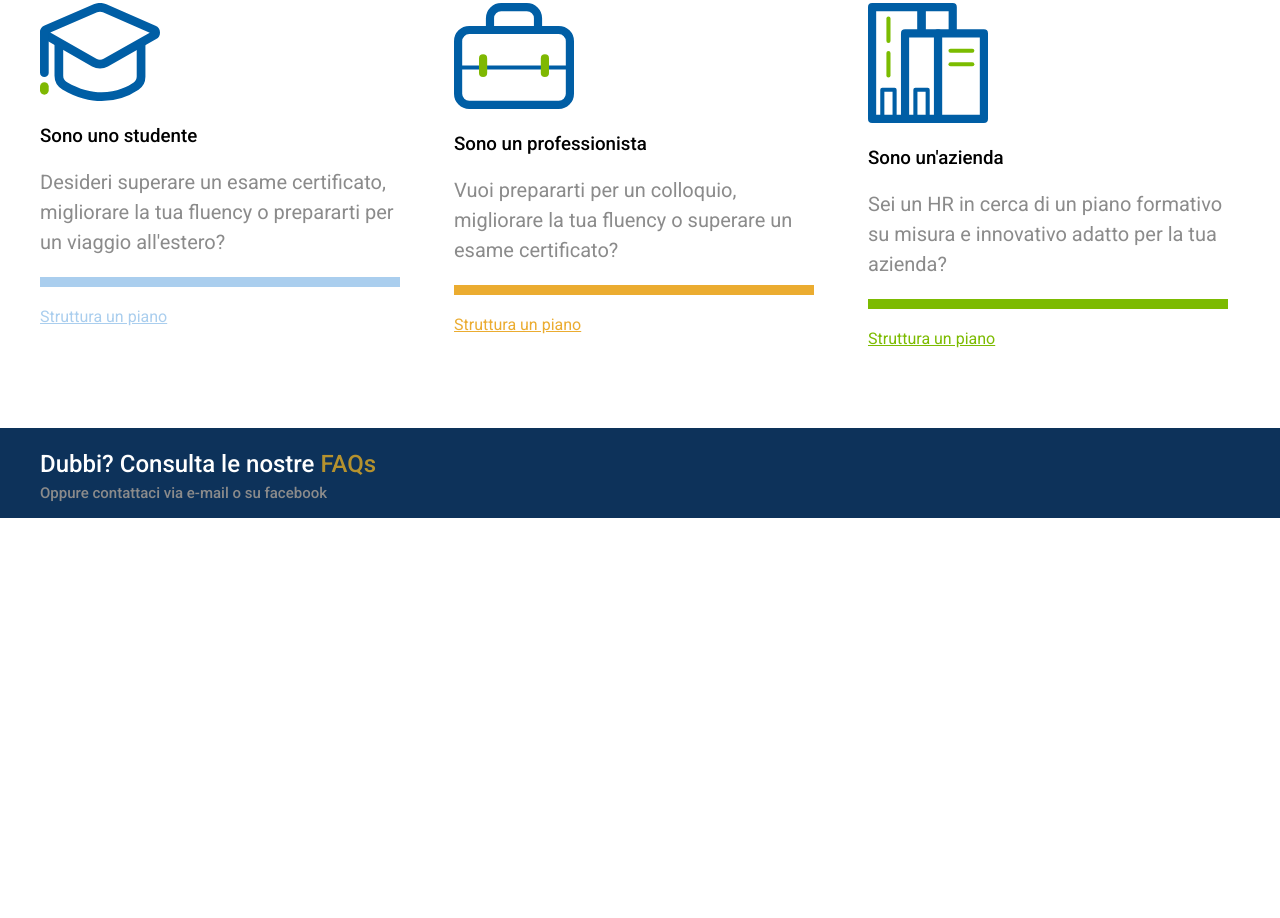
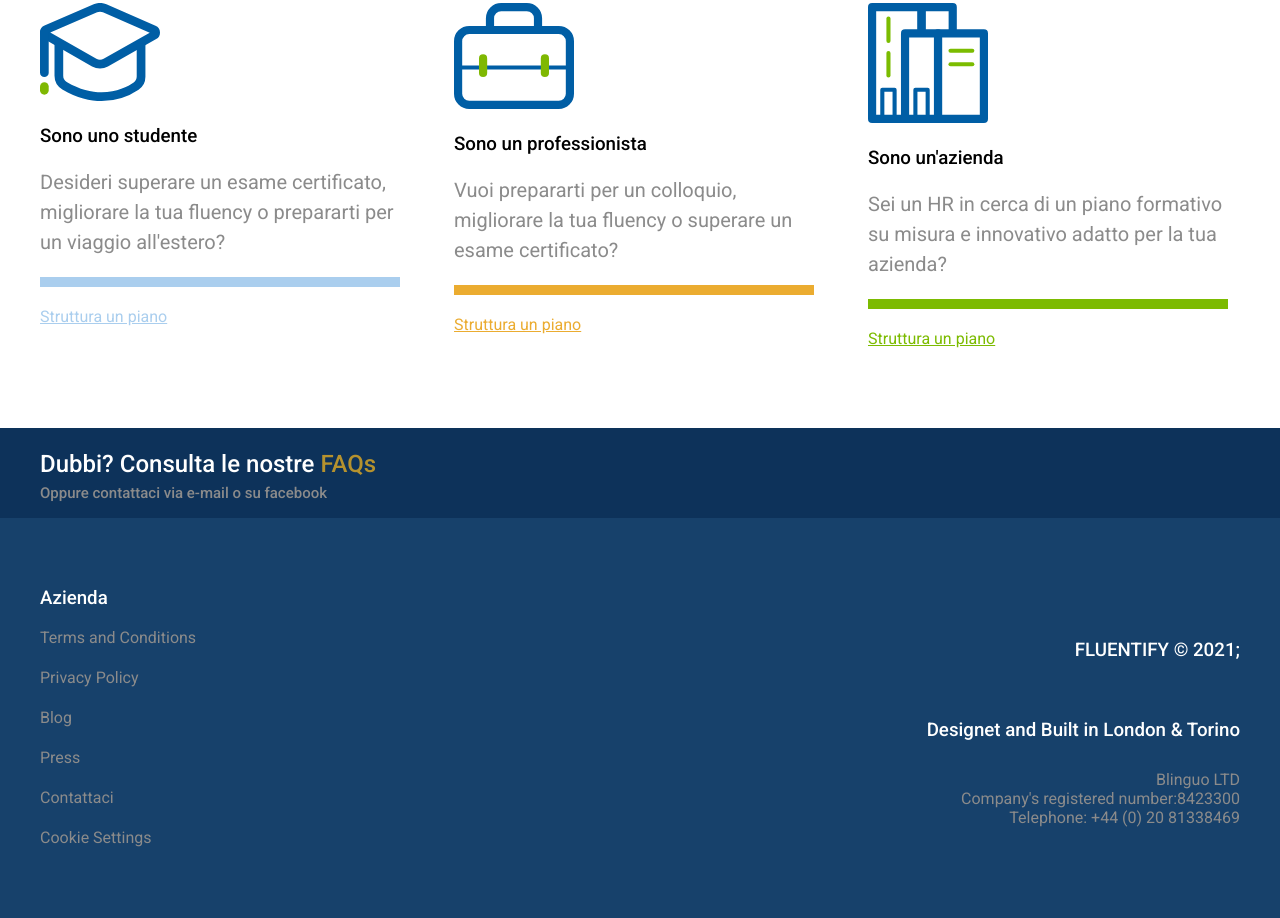
Before and after one commit to francescoferilli95/fluentify-assets-bonus, a plain HTML site: page index.html in a window 1280 px wide. Shown: the part 1835-2753 px from the top of the page. Before the commit the page ends 2353 px from the top, so only its background shows below. Drawn offline with Linux system fonts and the light colour scheme; files whose address does not match are found by name.

Commit message:
Adding Footer

```diff
--- a/css/main.css
+++ b/css/main.css
@@ -273,3 +273,56 @@ h6 {
 .faq-text h5 {
     font-size: 15px;
 }
+
+/*FOOTER SITE*/
+
+.main-footer {
+    height: 400px;
+    background: #17416b;
+}
+
+.menu-block {
+    list-style: none;
+}
+
+.main-footer .container {
+    position: relative;
+    height: 100%;
+}
+
+.footer-text-left {
+    position: absolute;
+    left: 0;
+    top: 50%;
+    transform: translateY(-50%);
+}
+
+.footer-text-right {
+    position: absolute;
+    right: 0;
+    top: 50%;
+    transform: translateY(-50%);
+}
+
+.main-footer h3 {
+    line-height:40px;
+    color: #fff;
+}
+
+.main-footer .menu-block a {
+    line-height: 40px;
+    text-decoration: none;
+    color: #8b8b8b;
+}
+
+.main-footer .menu-block a:hover {
+    color: #ebac30;
+}
+
+.main-footer .footer-text-right {
+    text-align: right;
+}
+
+.main-footer .footer-text-right h3 {
+        line-height: 80px;
+}
--- a/index.html
+++ b/index.html
@@ -121,5 +121,34 @@
             </div>
         </div>
     </section>
+    <!--FOOTER SITE-->
+    <footer class="main-footer">
+        <div class="container">
+            <div class="footer-text-left w-50">
+                <h3>
+                    Azienda
+                </h3>
+                <ul class="menu-block">
+                    <li><a href="#" class="btn-footer">Terms and Conditions</a></li>
+                    <li><a href="#" class="btn-footer">Privacy Policy</a></li>
+                    <li><a href="#" class="btn-footer">Blog</a></li>
+                    <li><a href="#" class="btn-footer">Press</a></li>
+                    <li><a href="#" class="btn-footer">Contattaci</a></li>
+                    <li><a href="#" class="btn-footer">Cookie Settings</a></li>
+                </ul>
+            </div>
+            <div class="footer-text-right w-50">
+                <h3>
+                    FLUENTIFY &copy; 2021;
+                </h3>
+                <h3>
+                    Designet and Built in London & Torino
+                </h3>
+                <p>
+                    Blinguo LTD </br> Company's registered number:8423300 </br> Telephone: +44 (0) 20 81338469
+                </p>
+            </div>
+        </div>
+    </footer>
 </body>
 </html>
```
